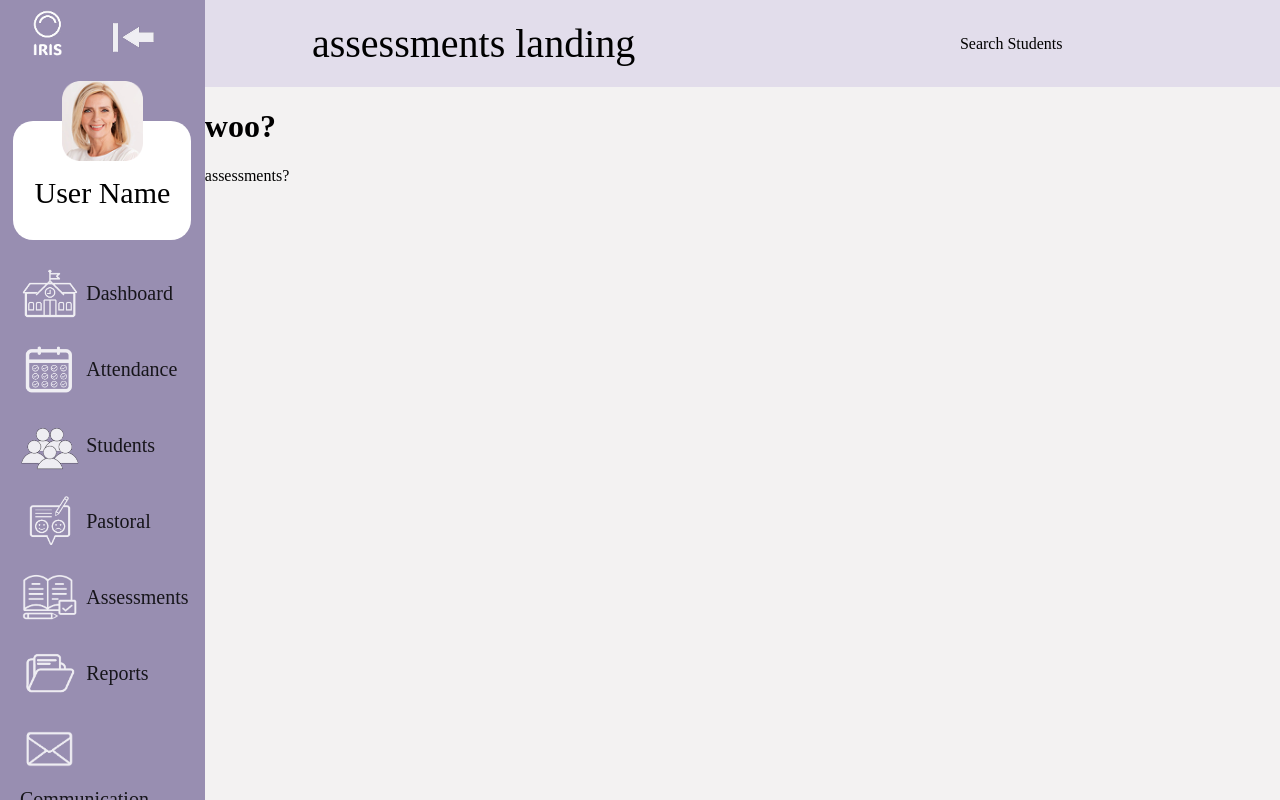
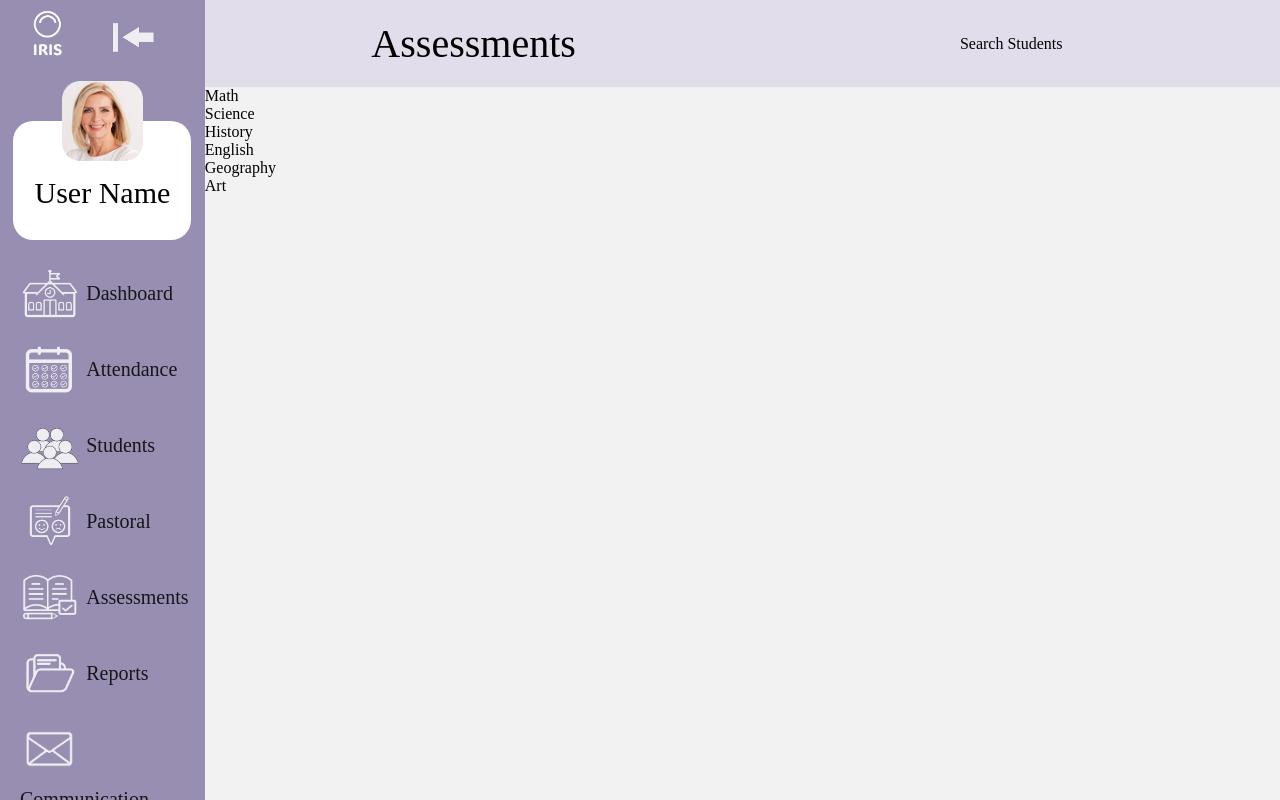
Before and after one commit to supertop24/IRIS, a Flask app: page /assessmentsLanding in a window 1280 px wide. Run offline with Flask 3, Linux system fonts and the light colour scheme; a user stored in the database is signed in.

Commit message:
Loading class objects onto assessments page

```diff
--- a/iris/website/templates/assessmentsLanding.html
+++ b/iris/website/templates/assessmentsLanding.html
@@ -5,14 +5,22 @@
 {% extends "navBase.html" %}
 
 <!--Page titles-->
-{% block title %}assessments landing{% endblock %}
+{% block title %}Assessments{% endblock %}
 
-{% block pageName %}assessments landing{% endblock %}
+{% block pageName %}Assessments{% endblock %}
 
 <!--Page's content-->
 {% block content %}
 
-    <h1>woo?</h1>
-    <p>assessments?</p>
+    <div class="classFlexContainer">
+
+        {% for class in myClasses %}
+
+            <div class="classFlexItem">
+            {{ class.subject }}
+            </div>
+        {% endfor %}
+
+    </div>
 
 {% endblock %}
--- a/iris/website/views.py
+++ b/iris/website/views.py
@@ -1,10 +1,31 @@
 from flask import Blueprint, render_template, request, redirect, url_for, flash, jsonify, request, abort
 from datetime import datetime, date, timedelta, time
 from flask_login import current_user, login_required
-from .models import notice, Class, Student, Teacher, ClassSession, Period, TeacherClassAssociation, TeacherRole
+from .models import notice, Class, Student, Teacher, ClassSession, Period, TeacherClassAssociation, TeacherRole, User
 from . import db
 
 views = Blueprint('views', '__name__')
+
+def getMyClasses():
+
+    user = current_user
+    userId = user.id
+
+    myClassFinder = TeacherClassAssociation.query.filter(
+        TeacherClassAssociation.teacher_id == userId
+    ).all()
+
+    myClassesIds = [assoc.class_id for assoc in myClassFinder]
+
+    myClasses = Class.query.filter(
+        Class.id.in_(myClassesIds)
+    ).all()
+
+    return myClasses
+
+def getCOFromTCA():
+    classObject = TeacherClassAssociation.query.all()
+    return classObject
 
 @views.route('/')
 def portalSelect():
@@ -111,7 +132,8 @@ def deleteNotice():
 @views.route('assessmentsLanding')
 def assessmentsLanding():
     currentDate = datetime.now().date()
-    return render_template("assessmentsLanding.html", user=current_user, currentDate=currentDate)
+    myClasses = getMyClasses()
+    return render_template("assessmentsLanding.html", user=current_user, currentDate=currentDate, myClasses = myClasses)
 
 @views.route('/populate-test-data')
 def populate_test_data():
```
